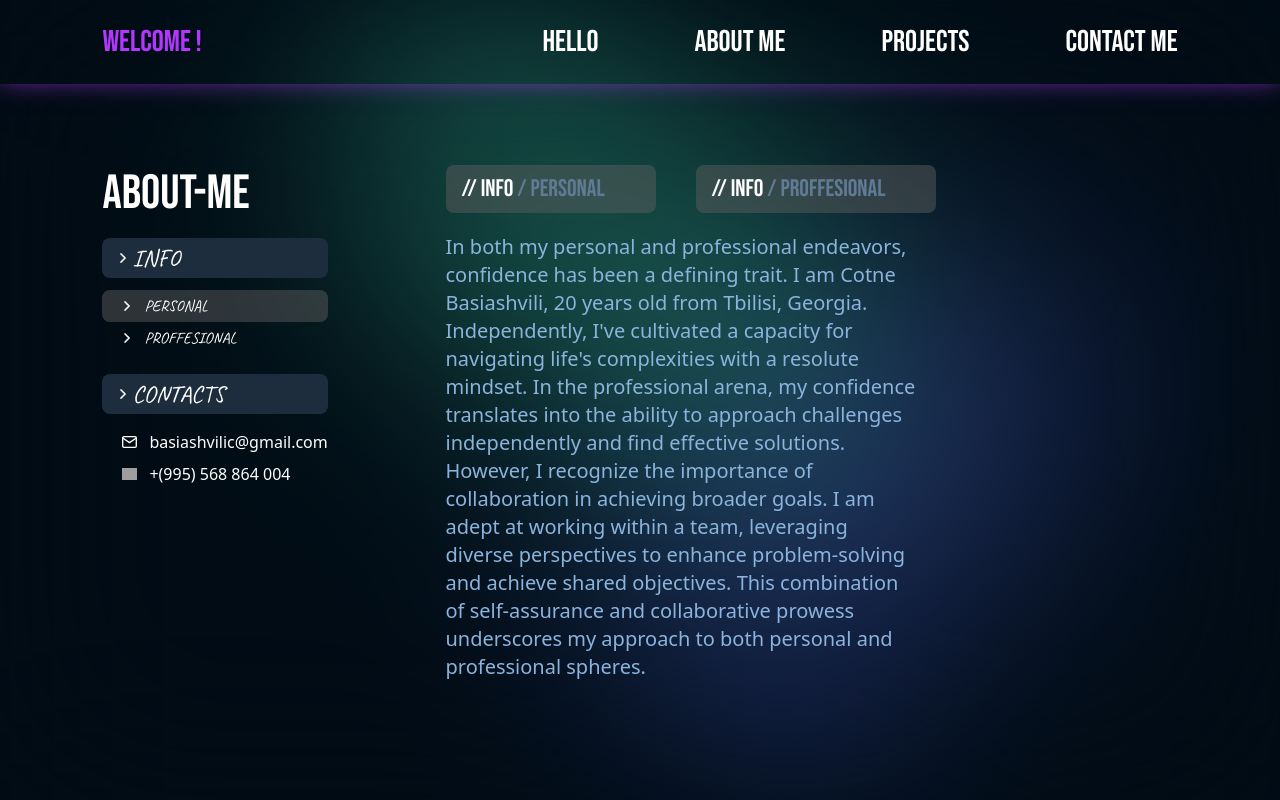
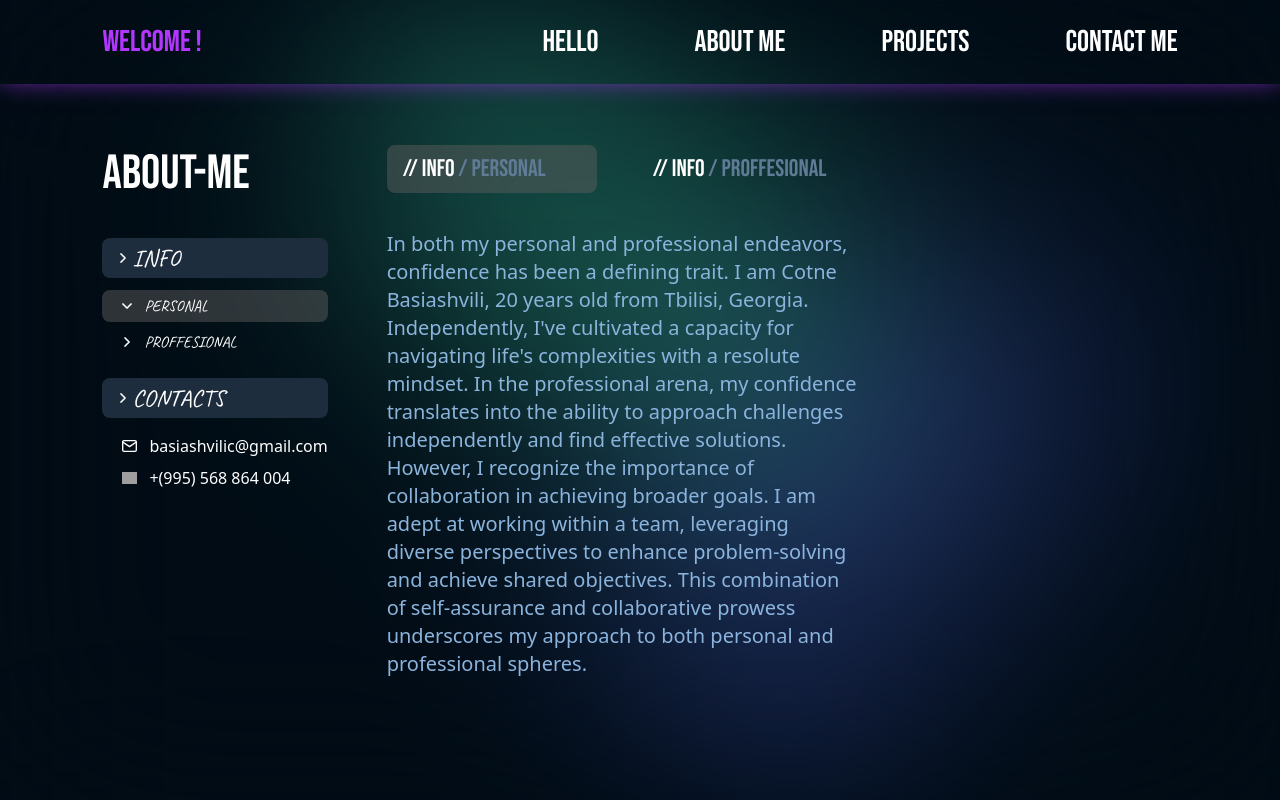
Before and after one commit to Cotne2003/my-portfolio-site, a Next.js app: page /about in a window 1280 px wide. Built offline with nearby package versions, Linux system fonts and the light colour scheme; grey boxes are pictures that could not be loaded.

Commit message:
added about page hovers and little functions

```diff
--- a/components/about/AboutPage.tsx
+++ b/components/about/AboutPage.tsx
@@ -7,7 +7,7 @@ const AboutPage = () => {
   const persTxt =
     "In both my personal and professional endeavors, confidence has been a defining trait. I am Cotne Basiashvili, 20 years old from Tbilisi, Georgia. Independently, I've cultivated a capacity for navigating life's complexities with a resolute mindset. In the professional arena, my confidence translates into the ability to approach challenges independently and find effective solutions. However, I recognize the importance of collaboration in achieving broader goals. I am adept at working within a team, leveraging diverse perspectives to enhance problem-solving and achieve shared objectives. This combination of self-assurance and collaborative prowess underscores my approach to both personal and professional spheres.";
   const profTxt =
-    "In both my personal and professional endeavors, confidence has been a defining trait.";
+    "As a junior front-end web developer, I am committed to an ongoing journey of skill enhancement and embracing emerging technologies. While my foray into the expansive realm of tech occurred just a few months ago, I've swiftly demonstrated remarkable adaptability and a keen ability to learn flexibly. Although my solid foundation in IT from Georgian Technology University provided a robust base, my appetite for more adventurous learning experiences prompted me to seek new horizons. In pursuit of these endeavors, I have recently joined a dynamic team, where I look forward to collaborating on exciting projects that not only challenge me but also contribute to my growth as a developer. This decision reflects my eagerness to immerse myself in a stimulating environment, where the synergy of teamwork and innovative projects fosters continuous learning and professional development.";
 
   const [pers, setPers] = useState(true);
   const [prof, setProf] = useState(false);
@@ -22,7 +22,7 @@ const AboutPage = () => {
   };
 
   return (
-    <main className="h-[100vh] flex pl-[8%] pt-[170px] gap-[10%]">
+    <main className="h-[100vh] flex pl-[8%] pt-[150px] gap-[5%]">
       <FirstSection
         persHandler={persHandler}
         pers={pers}
@@ -31,24 +31,28 @@ const AboutPage = () => {
       />
       <section className="w-[40%] mt-[-5px]">
         <div className="flex gap-10">
-          <div>
+          <div className="cursor-pointer">
             <h2
-              className="text-2xl bg-[#5e5e5e7a] rounded-lg py-2 pl-4 w-[210px]"
+              className={`text-2xl rounded-lg py-2 pl-4 w-[210px] ${
+                pers ? "bg-[#5e5e5e7a]" : "hover:bg-[#5e5e5e7a]"
+              }`}
               onClick={persHandler}
             >
               // info <span className="text-[#607b96]">/ personal</span>
             </h2>
           </div>
-          <div>
+          <div className="cursor-pointer">
             <h2
-              className="text-2xl bg-[#5e5e5e7a] rounded-lg py-2 pl-4 w-[240px]"
+              className={`text-2xl rounded-lg py-2 pl-4 w-[240px] ${
+                prof ? "bg-[#5e5e5e7a]" : "hover:bg-[#5e5e5e7a]"
+              }`}
               onClick={profHandler}
             >
               // info <span className="text-[#607b96]">/ PROFFESIONAL</span>
             </h2>
           </div>
         </div>
-        <p className="mt-[20px] text-[#8bb4dd] text-xl font-sans">
+        <p className="mt-[37px] text-[#8bb4dd] text-xl font-sans">
           {pers ? persTxt : prof ? profTxt : ""}
         </p>
       </section>
--- a/components/about/FirstSection.tsx
+++ b/components/about/FirstSection.tsx
@@ -17,7 +17,7 @@ const FirstSection = ({ persHandler, pers, profHandler, prof }: Props) => {
         <div className=" w-[170px]">
           <h2 className="text-5xl">about-me</h2>
         </div>
-        <div className="mt-[20px]">
+        <div className="mt-[40px]">
           <div className="rounded-lg py-1 pl-4 bg-[#1e2d3d] text-2xl Caveat uppercase flex items-center gap-1">
             <span>
               <img src={arrow.src} width={10} alt="" />
@@ -27,22 +27,22 @@ const FirstSection = ({ persHandler, pers, profHandler, prof }: Props) => {
           <div className="mt-3">
             <div
               className={`pl-5 flex items-center gap-3 Caveat uppercase py-1 ${
-                pers ? "bg-[#5e5e5e7a]" : ""
+                pers ? "bg-[#5e5e5e7a]" : "hover:bg-[#5e5e5e7a]"
               } rounded-lg cursor-pointer`}
               onClick={persHandler}
             >
-              <span>
+              <span className={`${pers ? "rotate-90" : "rotate-0"}`}>
                 <img src={arrow.src} width={10} alt="" />
               </span>{" "}
               personal
             </div>
             <div
-              className={`pl-5 flex items-center gap-3 Caveat uppercase py-1 cursor-pointer rounded-lg ${
-                prof ? "bg-[#5e5e5e7a]" : ""
+              className={`pl-5 flex items-center gap-3 Caveat uppercase py-1 cursor-pointer rounded-lg mt-1 ${
+                prof ? "bg-[#5e5e5e7a]" : "hover:bg-[#5e5e5e7a]"
               }`}
               onClick={profHandler}
             >
-              <span>
+              <span className={`${prof ? "rotate-90" : "rotate-0"}`}>
                 <img src={arrow.src} width={10} alt="" />
               </span>{" "}
               proffesional
@@ -60,13 +60,13 @@ const FirstSection = ({ persHandler, pers, profHandler, prof }: Props) => {
             contacts
           </div>
           <div className="mt-3">
-            <div className="pl-5 flex gap-3 items-center font-sans py-1">
+            <div className="pl-5 flex gap-3 items-center font-sans py-1 hover:opacity-50 cursor-pointer">
               <span>
                 <img src={email.src} width={15} alt="" />
               </span>
               basiashvilic@gmail.com
             </div>
-            <div className="pl-5 flex gap-3 items-center font-sans py-1">
+            <div className="pl-5 flex gap-3 items-center font-sans py-1 hover:opacity-50 cursor-pointer">
               <span>
                 <img src={telephone.src} width={15} alt="" />
               </span>
--- a/components/home/HomePage.tsx
+++ b/components/home/HomePage.tsx
@@ -13,11 +13,12 @@ const HomePage = () => {
             <span className="text-white">i am </span>Cotne Basiashvili
           </h1>
           <h2 className="text-xl font-normal w-[696px]">
-            Front-end web developer. As a developer my motivation and confidence
-            are fueled by my ability to write simple yet highly effective code.
-            I am driven by a passion for creating visually stunning and seamless
-            user experiences, and my commitment to simplicity ensures that my
-            code is not only efficient but also easy to understand.
+            <span className="text-[#e99287]">Front-end web developer. </span>As
+            a developer my motivation and confidence are fueled by my ability to
+            write simple yet highly effective code. I am driven by a passion for
+            creating visually stunning and seamless user experiences, and my
+            commitment to simplicity ensures that my code is not only efficient
+            but also easy to understand.
           </h2>
         </div>
         <div>
```
